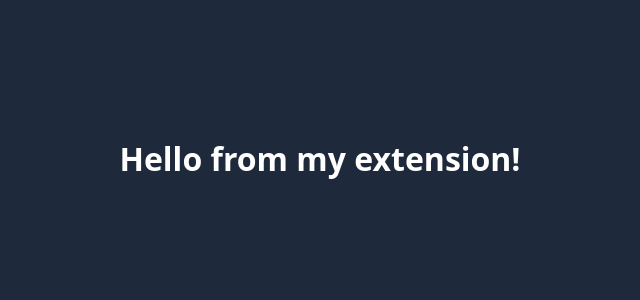
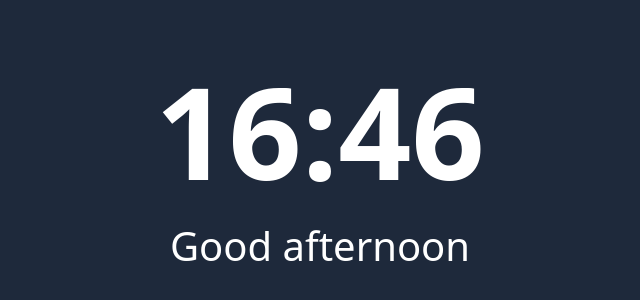
Before and after one commit to depauwanna-afk/final-assignment, a browser extension: page momentum-dash/index.html in a window 1280 px wide. Shown: the part 242-542 px from the top of the page, without its empty margins (320-960 px from the left). Drawn offline with Linux system fonts and the light colour scheme.

Commit message:
Momentum: add live clock and time-based greeting

```diff
--- a/momentum-dash/index.html
+++ b/momentum-dash/index.html
@@ -6,7 +6,10 @@
   <link rel="stylesheet" href="style.css">
 </head>
 <body>
-  <h1 id="greeting">Hello from my extension!</h1>
+  <main>
+    <h1 id="time">00:00</h1>
+    <h2 id="greeting">Hello</h2>
+  </main>
   <script src="script.js"></script>
 </body>
 </html>
--- a/momentum-dash/script.js
+++ b/momentum-dash/script.js
@@ -1 +1,27 @@
-console.log("My Momentum extension is running!");
+// Find the elements on the page we want to update
+const timeEl = document.getElementById("time");
+const greetingEl = document.getElementById("greeting");
+
+function updateClock() {
+  const now = new Date();
+
+  // Clock: add a leading zero so 9:5 shows as 09:05
+  const hours = String(now.getHours()).padStart(2, "0");
+  const minutes = String(now.getMinutes()).padStart(2, "0");
+  timeEl.textContent = `${hours}:${minutes}`;
+
+  // Greeting depends on the hour (0-23)
+  const hour = now.getHours();
+  let greeting;
+  if (hour < 12) {
+    greeting = "Good morning";
+  } else if (hour < 18) {
+    greeting = "Good afternoon";
+  } else {
+    greeting = "Good evening";
+  }
+  greetingEl.textContent = greeting;
+}
+
+updateClock();                   // run once immediately...
+setInterval(updateClock, 1000);  // ...then every second
--- a/momentum-dash/style.css
+++ b/momentum-dash/style.css
@@ -8,3 +8,18 @@ body {
   color: white;
   font-family: system-ui, sans-serif;
 }
+main {
+  text-align: center;
+}
+
+#time {
+  font-size: 8rem;
+  font-weight: 600;
+  margin: 0;
+}
+
+#greeting {
+  font-size: 2.5rem;
+  font-weight: 400;
+  margin: 0;
+}
```
